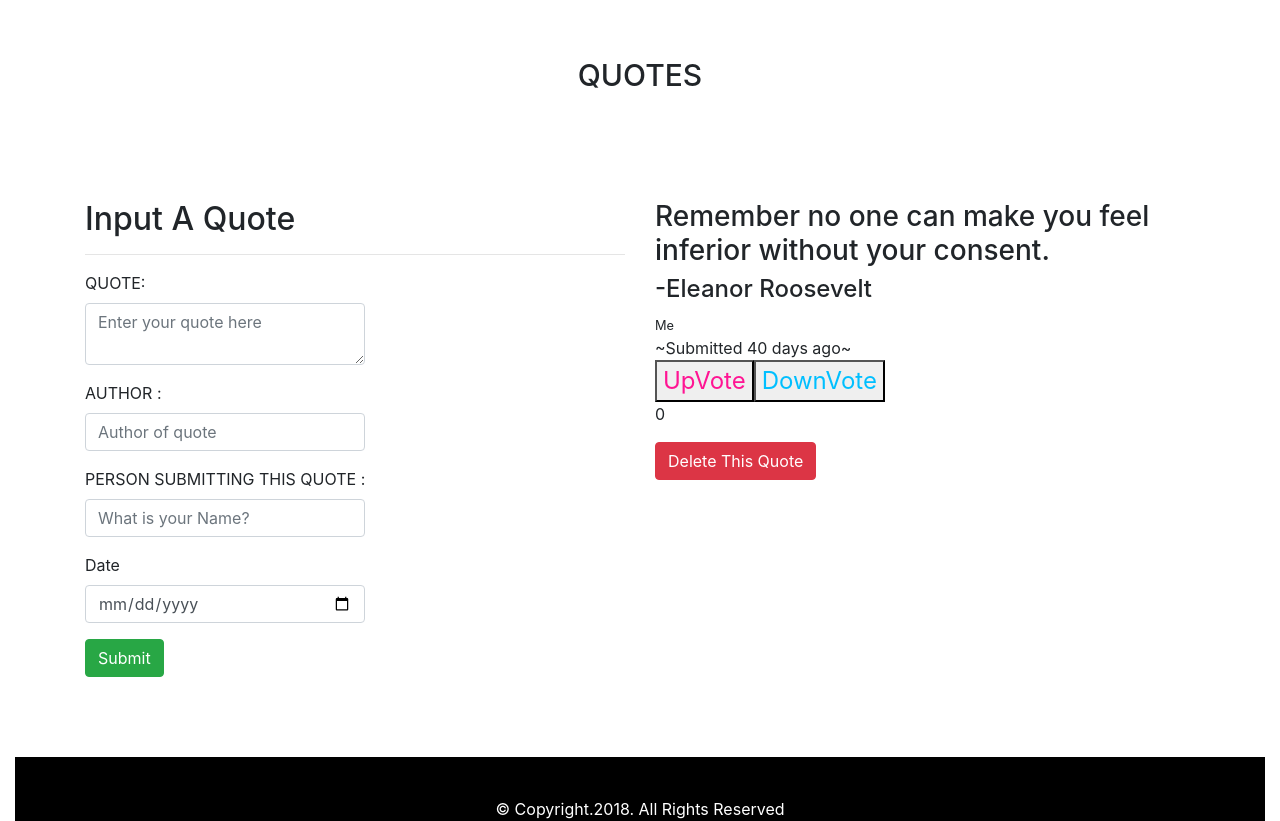
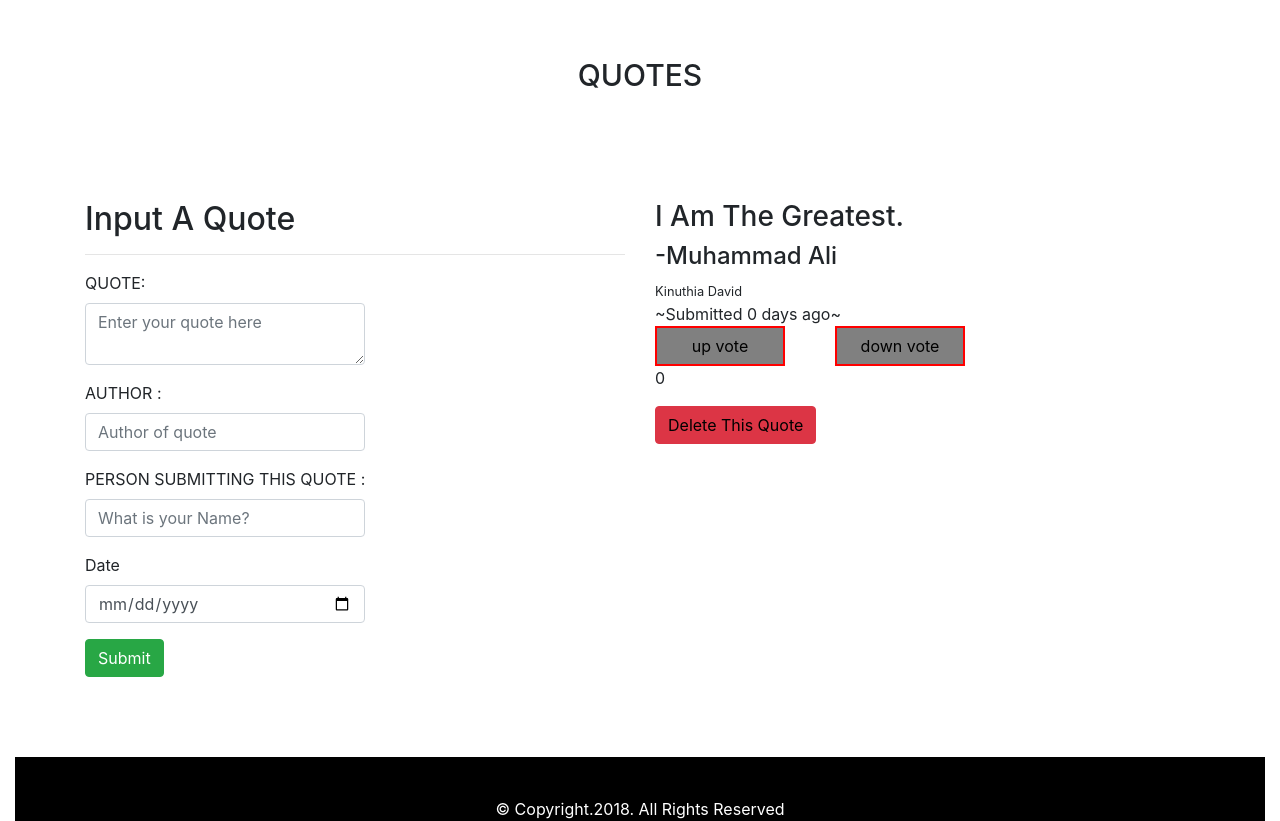
Before and after one commit to kd-kinuthiadavid/trialQ, an Angular app in the folder Desktop/Friday/Quotes/: page / in a window 1280 px wide. Built offline with nearby package versions, Linux system fonts and the light colour scheme.

Commit message:
edit Readme.md, components quote, quote-details,quote-form, and pipe time-count

```diff
--- a/Desktop/Friday/Quotes/src/app/app.module.ts
+++ b/Desktop/Friday/Quotes/src/app/app.module.ts
@@ -2,7 +2,7 @@ import { BrowserModule } from '@angular/platform-browser';
 import { NgModule } from '@angular/core';
 import { FormsModule } from '@angular/forms';
 
-import { BrowserAnimationsModule } from '@angular/platform-browser/animations';
+
 import { AppComponent } from './app.component';
 import { QuoteComponent } from './quote/quote.component';
 import { QuoteFormComponent } from './quote-form/quote-form.component';
@@ -24,7 +24,7 @@ import { TimeCountPipe } from './time-count.pipe';
   imports: [
     BrowserModule,
     FormsModule,
-    BrowserAnimationsModule
+
   ],
 
   providers: [],
--- a/Desktop/Friday/Quotes/src/app/quote-details/quote-details.component.css
+++ b/Desktop/Friday/Quotes/src/app/quote-details/quote-details.component.css
@@ -0,0 +1,3 @@
+.btn{
+  color: black;
+}
--- a/Desktop/Friday/Quotes/src/app/quote-form/quote-form.component.ts
+++ b/Desktop/Friday/Quotes/src/app/quote-form/quote-form.component.ts
@@ -9,15 +9,14 @@ import { Quote } from '../quote'
 export class QuoteFormComponent implements OnInit {
 
   @Output() sendQuote = new EventEmitter<any>();
-  // quote: string;
-  // author: string;
+
   newQuote = new Quote("","","",new Date());
 
   getQuotes(get){
-    var sendingQuote
+    var QuoteToBeSent
     // console.log(get.value);
-    sendingQuote = new Quote(get.value.theQuote,get.value.author,get.value.person,get.value.timeCreated)
-    this.sendQuote.emit(sendingQuote);
+    QuoteToBeSent = new Quote(get.value.theQuote,get.value.author,get.value.person,get.value.timeCreated)
+    this.sendQuote.emit(QuoteToBeSent);
     get.reset();//Clears the form after submitting
   }
   constructor() { }
--- a/Desktop/Friday/Quotes/src/app/quote/quote.component.css
+++ b/Desktop/Friday/Quotes/src/app/quote/quote.component.css
@@ -1,17 +1,4 @@
-/* .content {
-    background-image: linear-gradient(rgba(0, 0, 0, 0.9), rgba(0, 0, 0, 0.9)), url("assets/background.jpg");
-    background-size: cover;
-    /* background-position: center; */
-    /* padding-bottom: 23rem;
-    padding-top: 21rem;
-    display: grid; */
-    /* grid-auto-columns: 50% auto; */
-    /* color: white; */
-/* } */
-/* .container-fluid{
-  padding-left: 0;
-  padding-right: 0;
-} */
+
 .col {
     padding: -4em 1.3em;
 }
@@ -38,17 +25,11 @@ p{
   padding: 1em 0em em 0em;
   text-align: center;
   color: white;
-  /* position: relative; */
-  /* bottom: 0; */
+
   max-height: 25vh;
-  /* margin-top: 5rem; */
+
 }
-/*
-.footer p,
-.footer-text ul {
-    padding-top: 1rem;
-    margin: 0;
-}  */
+
 
 .list-inline-item a {
     display: flex;
@@ -63,3 +44,15 @@ p{
   padding-left: 0;
   padding-right: 0;
 }
+.vote{
+  background-color: grey;
+  color: black;
+  height: 40px;
+  width: 130px;
+  border-width: 2px;
+  border-style: solid;
+  border-color: red;
+}
+#vote1{
+  margin-right: 50px;
+}
--- a/Desktop/Friday/Quotes/src/app/quote/quote.component.html
+++ b/Desktop/Friday/Quotes/src/app/quote/quote.component.html
@@ -3,9 +3,9 @@
     <div class="row">
       <div class="col-md-12 header">
         <h1>
-          <i class="fa fa-quote-left"></i>
+
           <span class="text-uppercase">Quotes</span>
-          <i class="fa fa-quote-right"></i>
+
         </h1>
       </div>
     </div>
@@ -14,31 +14,29 @@
 
 <div class="container-fluid">
   <div class="container [@quote]='theQuote' ">
-    <!-- <div class="row">
-    <div class="col-md-6">
-      <li *ngFor='let kwot of quotes' class="kwot-display">{{ kwot.quote }}</li>
-    </div>
-  </div> -->
+
     <div class="row form-quote">
       <div class="col-md-6">
         <app-quote-form (sendQuote)="receiveQuote($event)"></app-quote-form>
       </div>
       <div class="col-md-6">
-        <div *ngFor="let kwot of theQuotes; let i = index">
-          <h3 appHighlight *ngIf="kwot.votes === count && kwot.votes>0"> {{ kwot.theQuote }} </h3>
-          <h3 id="{{i}}"> {{ kwot.theQuote }} </h3>
-          <h4 id={{i}}>-{{ kwot.author }}</h4>
-          <small id={{i}}>{{ kwot.person }}</small>
-          <p id="{{i}}">~Submitted {{ kwot.timeCreated | timeCount }} days ago~</p>
-          <button>
+        <!-- highlight -->
+        <div *ngFor="let Quote of theQuotes; let i = index">
+          <h3 appHighlight *ngIf="Quote.votes === count && Quote.votes>0"> {{ Quote.theQuote }} </h3>
+          <h3 id="{{i}}"> {{ Quote.theQuote }} </h3>
+          <h4 id={{i}}>-{{ Quote.author }}</h4>
+          <small id={{i}}>{{ Quote.person }}</small>
+          <p id="{{i}}">~Submitted {{ Quote.timeCreated | timeCount }} days ago~</p>
+          <button id="vote1" class="vote">
             <i class="fa fa-thumbs-up" aria-hidden="true"></i>
-            <span style="font-size: 1.5em; color: deeppink;" (click)="adding(i)">UpVote</span>
+            <span  (click)="adding(i)">up vote</span>
           </button>
-          <button>
+
+          <button id="vote2" class="vote">
             <i class="fa fa-thumbs-down" aria-hidden="true"></i>
-            <span style="font-size: 1.5em; color: deepskyblue;" (click)="removing(i)">DownVote</span>
+            <span  (click)="removing(i)">down vote</span>
           </button>
-          <app-quote-details [quote]='kwot' (isComplete)='deleteQuote($event,i)'></app-quote-details>
+          <app-quote-details [quote]='Quote' (isComplete)='deleteQuote($event,i)'></app-quote-details>
         </div>
       </div>
     </div>
@@ -48,12 +46,12 @@
     <div class="footer-text">
       <ul class="list-inline">
         <li class="list-inline-item">
-          <a href="https://github.com/Sarah-Marion" target="_blank">
+          <a href="#">
             <i class="fa fa-github fa-2x"></i>
           </a>
         </li>
         <li class="list-inline-item">
-          <a href="https://twitter.com/sarah_ndeti" target="_blank">
+          <a href="#">
             <i class="fa fa-twitter fa-2x"></i>
           </a>
         </li>
--- a/Desktop/Friday/Quotes/src/app/quote/quote.component.ts
+++ b/Desktop/Friday/Quotes/src/app/quote/quote.component.ts
@@ -1,41 +1,15 @@
 import { Component, OnInit } from '@angular/core';
 import { Quote } from '../quote';
-import { trigger,style,transition,animate,keyframes,query,stagger } from '@angular/animations';
 
 @Component({
   selector: 'app-quote',
   templateUrl: './quote.component.html',
   styleUrls: ['./quote.component.css'],
-  animations: [
 
-    trigger('theQuotes', [
-      transition('* => *',[
-        query(':enter', style({ opacity: 0}), {optional: true}),
-
-        query(':enter', stagger('300ms',[
-          animate('.6s ease-in',keyframes([
-            style({opacity:0, transform: 'translateY(-75%)',offset: 0}),
-            style({opacity:.5, transform: 'translateY(35px)',offset: .3}),
-            style({opacity:1, transform: 'translateY(0)',offset: 1}),
-          ]))]),{optional: true}),
-
-          query(':leave', stagger('300ms',[
-            animate('.6s ease-in',keyframes([
-              style({opacity:1, transform: 'translateY(0%)',offset: 0}),
-              style({opacity:.5, transform: 'translateY(35px)',offset: .3}),
-              style({opacity:0, transform: 'translateY(-75%)',offset: 1}),
-            ]))]),{optional: true}),
-      ])
-    ])
-  ]
 })
 export class QuoteComponent implements OnInit {
-  // myQuote : any= {
-  //   id: 1,
-  //   quote: String,
-  //   by: String
-  // }
-  theQuotes=[new Quote("Remember no one can make you feel inferior without your consent.","Eleanor Roosevelt","Me",new Date(2018,3,17))]
+
+  theQuotes=[new Quote("I Am The Greatest.","Muhammad Ali","Kinuthia David",new Date(2018,5,26))]
 
   deleteQuote(isComplete,index) {
     this.theQuotes.splice(index,1);
@@ -63,9 +37,6 @@ export class QuoteComponent implements OnInit {
 
   constructor() { }
 
-  ngOnInit() {
-    // this.myQuote.quote = "Remember no one can make you feel inferior without your consent.";
-    // this.myQuote.by= "Eleanor Roosevelt";
-  }
+  ngOnInit() { }
 
 }
```
Also changed, not shown: Desktop/Friday/Quotes/src/app/time-count.pipe.ts (+1 -31 lines), 1 other file (tests, documents, lock files or other folders).
